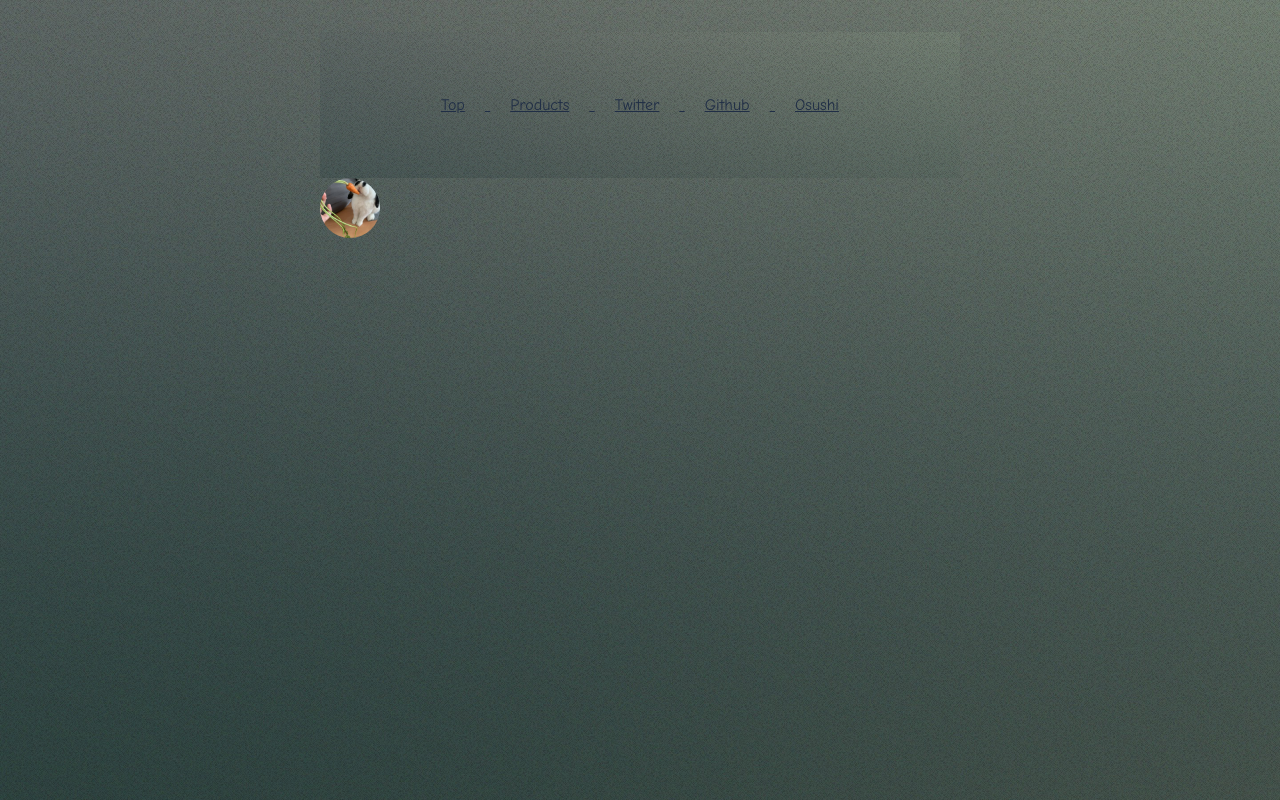
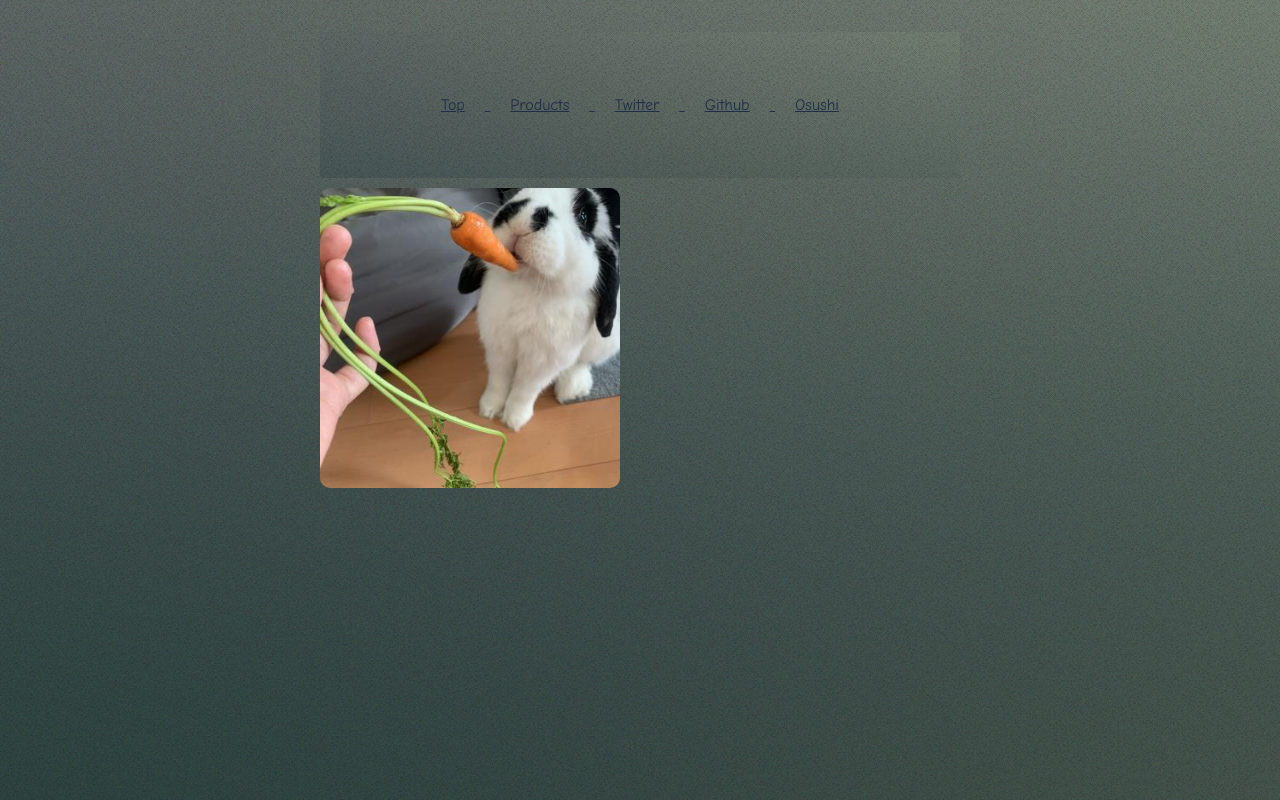
Before and after one commit to rutko/rutko, a Gatsby site: page /osushi in a window 1280 px wide. Built offline with nearby package versions, Linux system fonts and the light colour scheme; Gatsby itself is replaced by a stand-in of ours.

Commit message:
✨Update layout

```diff
--- a/src/styles/image.scss
+++ b/src/styles/image.scss
@@ -1,6 +1,7 @@
 .gatsby-image-wrapper {
-	min-width: 60px;
-	width: 60px;
-	height: 60px;
-	border-radius: 60px;
+	min-width: 300px;
+	width: 300px;
+	height: 300px;
+	border-radius: 10px;
+	margin: 10px 0px;
 }
--- a/src/styles/main.scss
+++ b/src/styles/main.scss
@@ -15,6 +15,12 @@ body {
 header {
 	h1 {
 		display: inline-flex;
+		.gatsby-image-wrapper {
+			min-width: 60px;
+			width: 60px;
+			height: 60px;
+			border-radius: 60px;
+		}
 		a {
 			margin: 5px 20px;
 			color: #D3D3D3;
```
